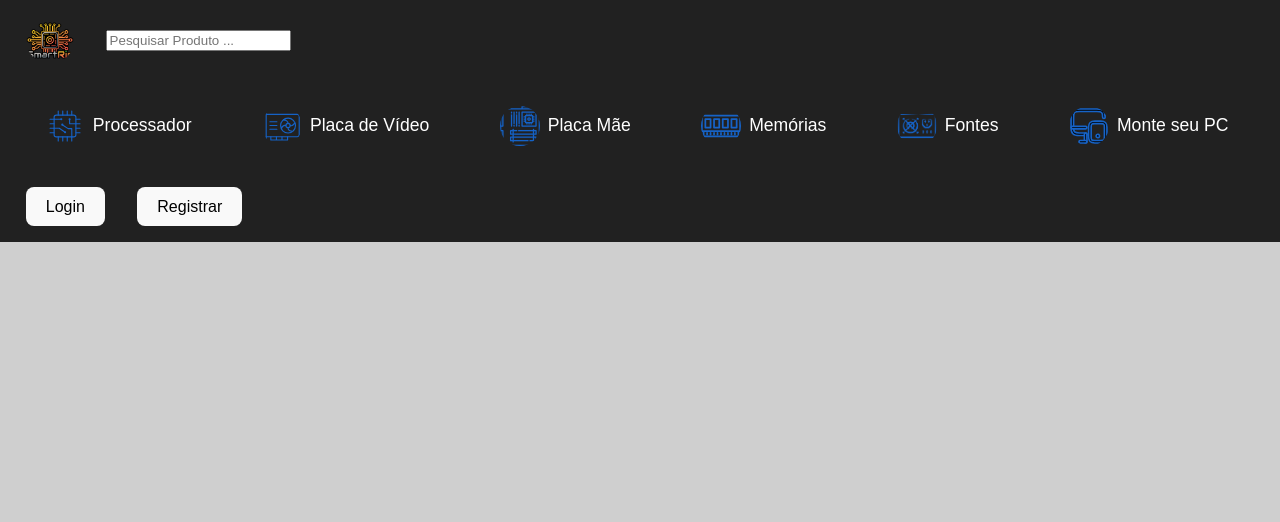
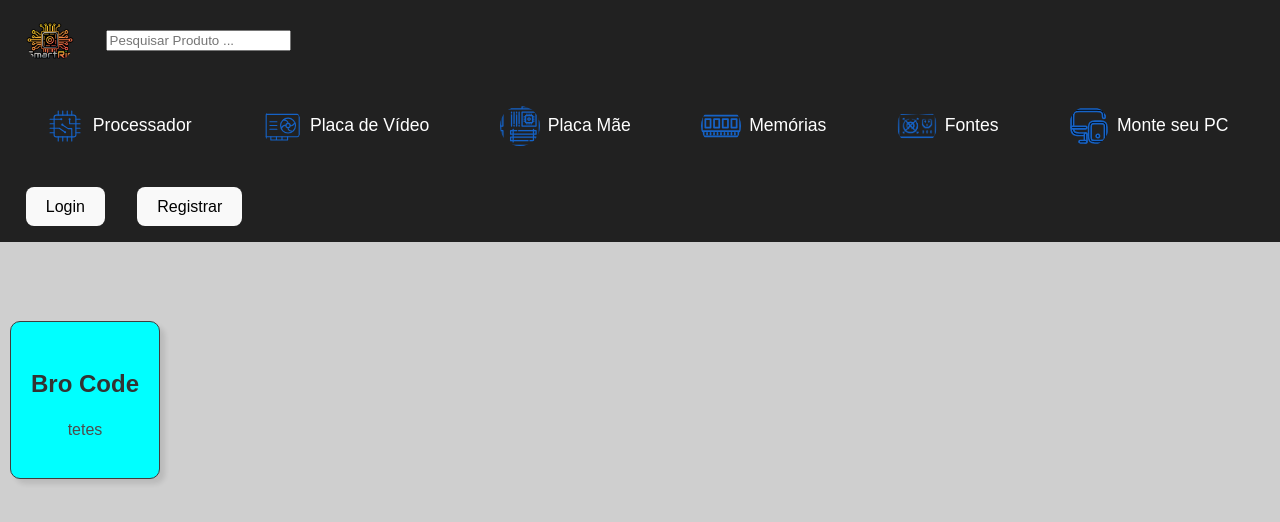
Before and after one commit to Eduardo12305/SmartRig, a React (Vite) app in the folder app/: page / in a window 1280 px wide. Shown: the top 522 px of the page. Built offline with nearby package versions, Linux system fonts and the light colour scheme.

Commit message:
feat: Card component bug fix

```diff
--- a/app/src/components/card.jsx
+++ b/app/src/components/card.jsx
@@ -1,9 +1,12 @@
 import { Card } from "./css/card.styled"
 export function CardPage (){
-    <Card>
-        <img>
-        <h2>Bro Code</h2>
-        <p>tetes</p>
-        </img>
-    </Card>
+    return (
+        <Card>
+            <img/>
+            <h2>Bro Code</h2>
+            <p>tetes</p>
+
+        </Card>
+    )
+
 }
--- a/app/src/components/css/card.styled.jsx
+++ b/app/src/components/css/card.styled.jsx
@@ -1,7 +1,8 @@
 import styled from "styled-components";
 
 export const Card = styled.div`
-border: 1px solid hsl(0,0%,80%);
+background-color: aqua;
+border: 1px solid hsl(0, 1.60%, 24.30%);
 border-radius:10px;
 box-shadow:5px 5px 5px hsla(0,0%,0%,0.1);
 padding:20px;
@@ -28,5 +29,3 @@ p {
     color: hsl(0,0%,30%);
 }
 `
-// export const Img = styled.img`
-// `
--- a/app/src/pages/home.jsx
+++ b/app/src/pages/home.jsx
@@ -1,11 +1,14 @@
 
 import { StyleBody } from '../components/css/page.styled';
 import { Header } from "./header";
+import { CardPage } from '../components/card';
 export const Home = () => {
    return (
       <>
          <StyleBody />
          <Header/>
+         <CardPage/>
+
       </>
 
    );
```
